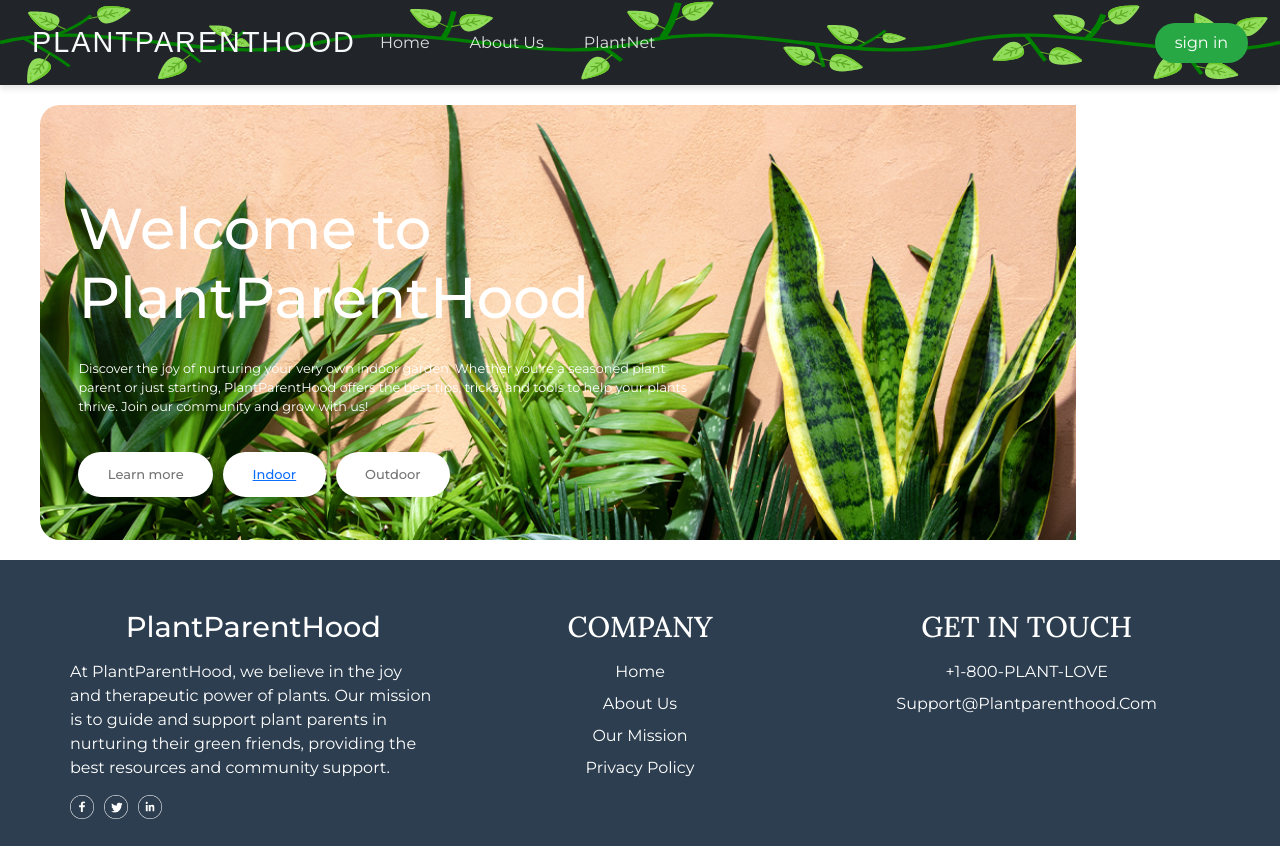
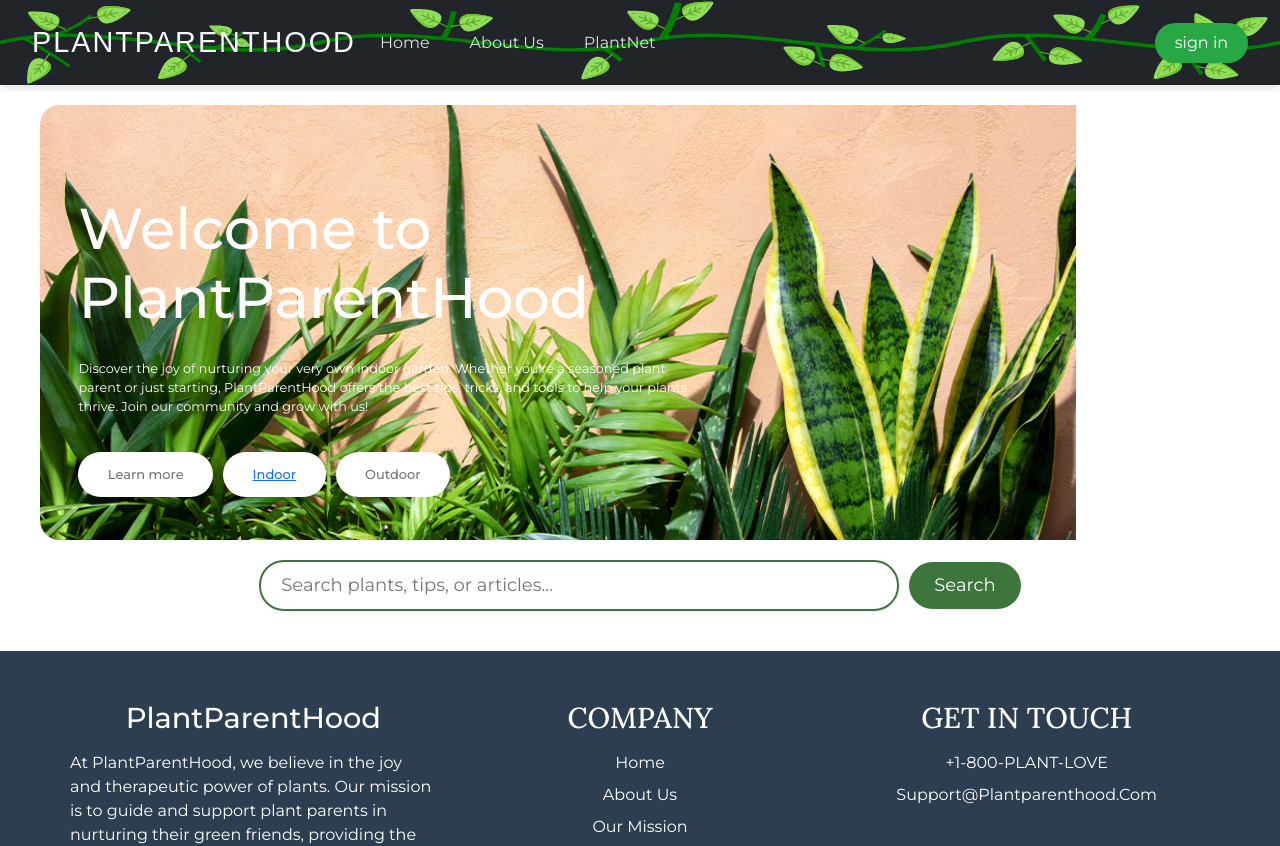
Before and after one commit to karapk/PlantParenthood, a Next.js app in the folder starter-template/: page / in a window 1280 px wide. Shown: the top 846 px of the page. Built offline with nearby package versions, Linux system fonts and the light colour scheme.

Commit message:
Create a search componenents

```diff
--- /dev/null
+++ b/starter-template/src/components/SearchBar.js
@@ -0,0 +1,53 @@
+import React, { useState } from 'react';
+import axios from 'axios';
+
+const SearchBar = () => {
+    const [query, setQuery] = useState('');
+    const [results, setResults] = useState([]);
+
+    const handleSearch = async () => {
+        if (!query) return;
+
+        try {
+            const response = await axios.get(`/api/searchPlants`, {
+                params: { query }
+            });
+            setResults(response.data);
+        } catch (error) {
+            console.error("Failed to fetch plants:", error);
+        }
+    };
+
+    return (
+        <div>
+            <div className="search-bar-container">
+                <input
+                    type="text"
+                    placeholder="Search plants, tips, or articles..."
+                    className="search-input"
+                    value={query}
+                    onChange={(e) => setQuery(e.target.value)}
+                />
+                <button className="search-button" onClick={handleSearch}>
+                    Search
+                </button>
+            </div>
+
+            <div className="search-results">
+                {results.length > 0 ? (
+                    results.map((plant) => (
+                        <div key={plant.id} className="plant-card">
+                            <img src={plant.image_url} alt={plant.common_name} />
+                            <h3>{plant.common_name}</h3>
+                            <p>{plant.scientific_name}</p>
+                        </div>
+                    ))
+                ) : (
+                    <p></p>
+                )}
+            </div>
+        </div>
+    );
+};
+
+export default SearchBar;
--- /dev/null
+++ b/starter-template/src/pages/api/trefleSearch.js
@@ -0,0 +1,24 @@
+export default async function handler(req, res) {
+    const { query } = req.query;
+
+    if (!query) {
+        return res.status(400).json({ error: 'Query is required' });
+    }
+
+    const apiKey = '9TRnklac3FlxGscceD3ulVqxgpzkJ4NvzwijhCjmDaA';
+
+    try {
+        const trefleRes = await fetch(
+            `https://trefle.io/api/v1/plants/search?token=${apiKey}&q=${query}`
+        );
+        const data = await trefleRes.json();
+
+        if (trefleRes.ok) {
+            res.status(200).json(data.data); // Return the relevant data
+        } else {
+            res.status(trefleRes.status).json({ error: data.error || 'An error occurred' });
+        }
+    } catch (error) {
+        res.status(500).json({ error: 'Failed to fetch data from Trefle API' });
+    }
+}
--- a/starter-template/src/pages/index.js
+++ b/starter-template/src/pages/index.js
@@ -1,10 +1,12 @@
 import Header from "@/components/Header";
+import SearchBar from '../components/SearchBar';
 
 
 export default function Home() {
   return (
       <div className="page-container">
           <Header/>
+          <SearchBar />
 
 
       </div>
--- a/starter-template/src/styles/globals.css
+++ b/starter-template/src/styles/globals.css
@@ -315,6 +315,44 @@ hr {
   cursor: pointer;
 }
 
+/*SEARCH BAR*/
+.search-bar-container {
+  display: flex;
+  justify-content: center;
+  align-items: center;
+  margin-top: 20px;
+  margin-bottom: 40px;
+}
+
+.search-input {
+  width: 50%;
+  padding: 10px 20px;
+  border: 2px solid #3c763d; /* Dark green border */
+  border-radius: 25px;
+  outline: none;
+  font-size: 18px;
+  transition: all 0.3s ease;
+}
+
+.search-input:focus {
+  border-color: #66bb6a; /* Light green on focus */
+}
+
+.search-button {
+  background-color: #3c763d; /* Dark green background */
+  color: white;
+  border: none;
+  border-radius: 25px;
+  padding: 10px 25px;
+  margin-left: 10px;
+  font-size: 18px;
+  cursor: pointer;
+  transition: background-color 0.3s ease;
+}
+
+.search-button:hover {
+  background-color: #66bb6a; /* Light green on hover */
+}
 /* ANIMATIONS
 -------------------------------------------------- */
 @keyframes fadeIn {
```
